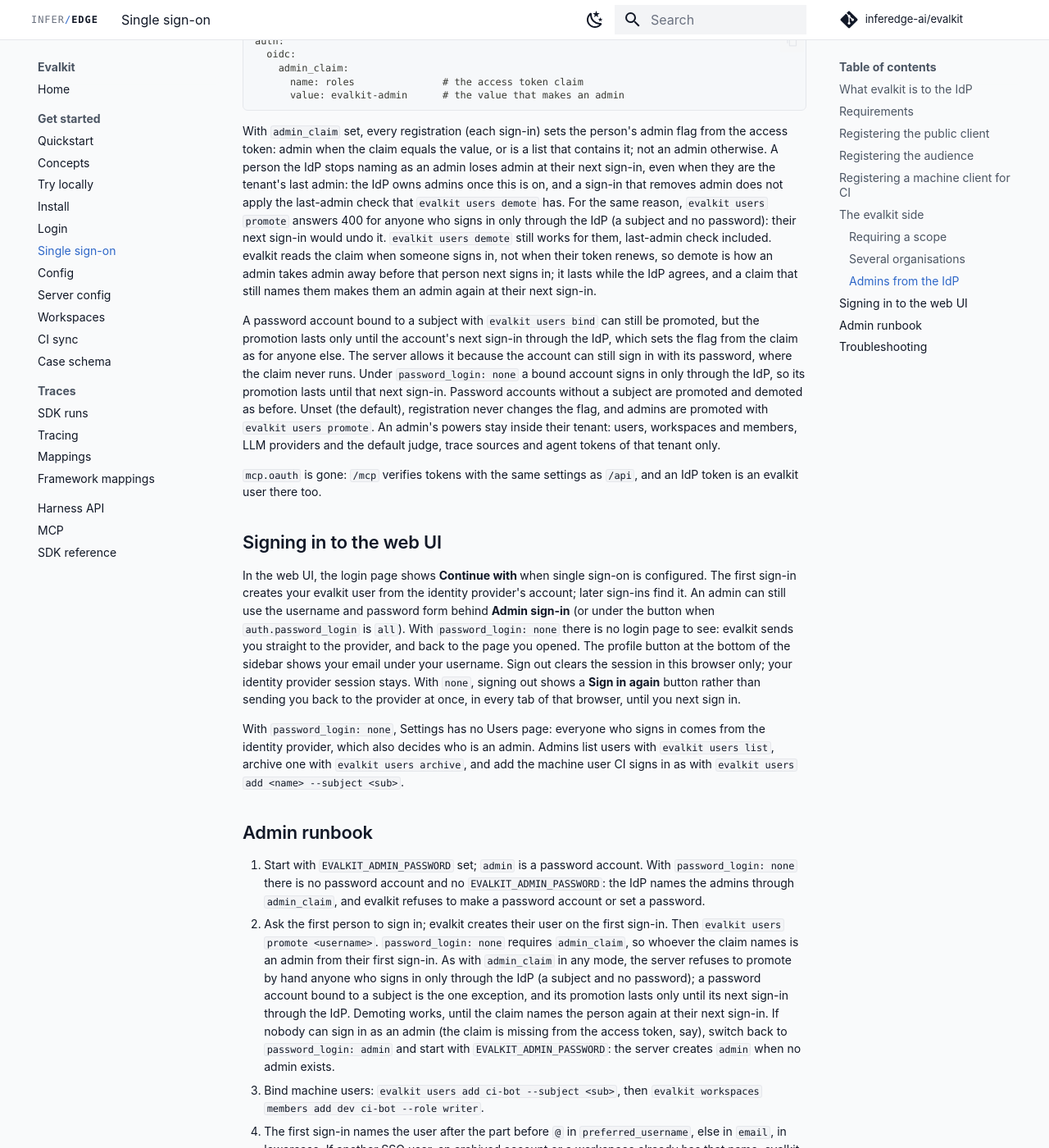
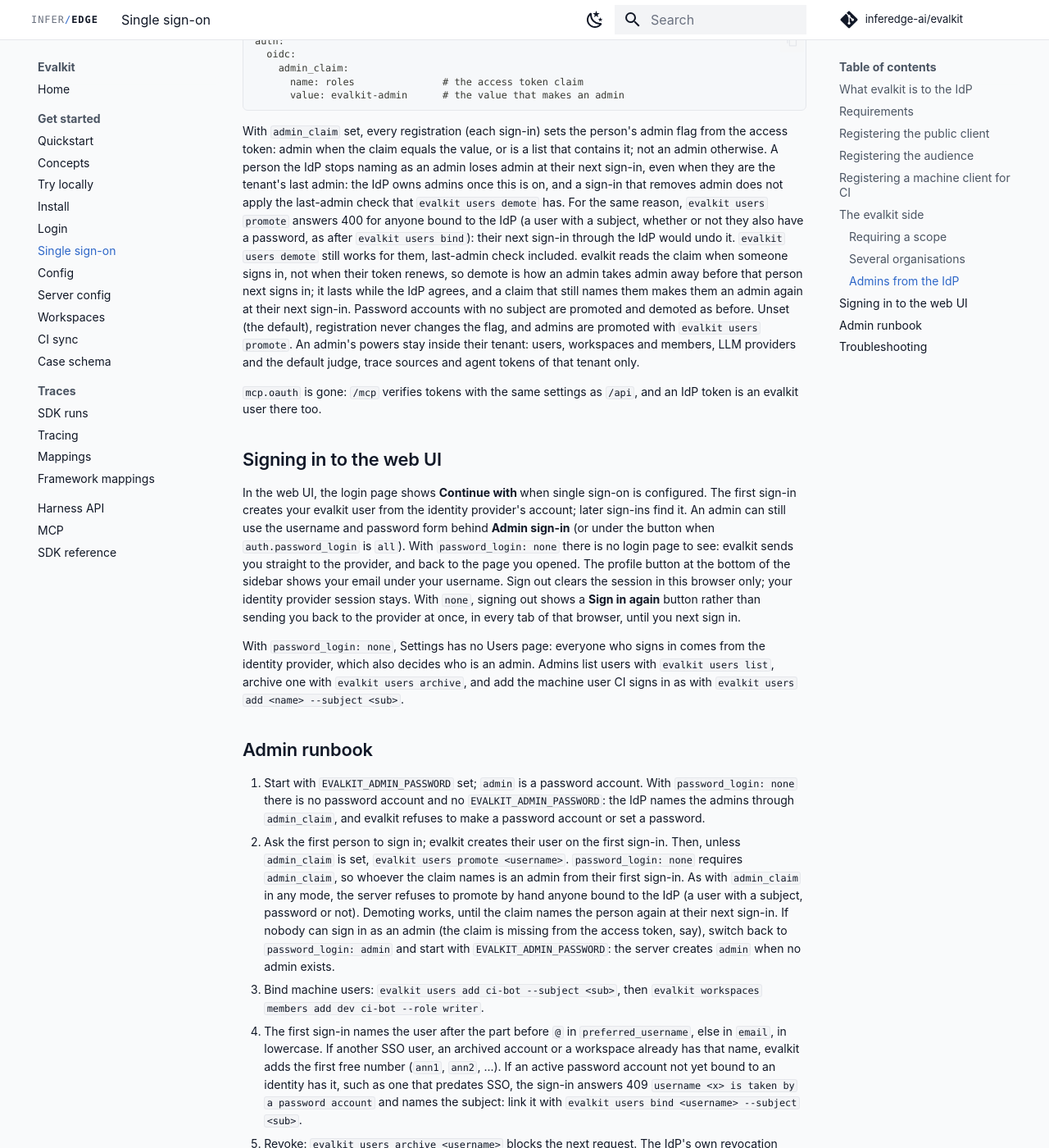
Before and after one commit to inferedge-ai/evalkit, an MkDocs documentation site: the page built from docs/user/sso.md, in a window 1280 px wide and 1400 px high, scrolled down 4464 px. Shown: the whole window at 82% size. Built offline with MkDocs 1.6.1 and Material for MkDocs 9.7.7, drawn with Linux system fonts in a browser that asks for light colours; comment, search, counter and statistics services are not loaded; the version menu is left out.

Commit message:
Refuse promote for every user bound to the IdP and show placeholder rows while sign-in options load
Co-Authored-By: Claude Opus 5.5 <noreply@anthropic.com>

```diff
--- a/docs/user/sso.md
+++ b/docs/user/sso.md
@@ -169,25 +169,19 @@ is a list that contains it; not an admin otherwise. A person the IdP stops
 naming as an admin loses admin at their next sign-in, even when they are the
 tenant's last admin: the IdP owns admins once this is on, and a sign-in that
 removes admin does not apply the last-admin check that `evalkit users demote`
-has. For the same reason, `evalkit users promote` answers 400 for anyone who
-signs in only through the IdP (a subject and no password): their next sign-in
+has. For the same reason, `evalkit users promote` answers 400 for anyone
+bound to the IdP (a user with a subject, whether or not they also have a
+password, as after `evalkit users bind`): their next sign-in through the IdP
 would undo it. `evalkit users demote` still works for them, last-admin check
 included. evalkit reads the claim when someone signs in, not when their token
 renews, so demote is how an admin takes admin away before that person next
 signs in; it lasts while the IdP agrees, and a claim that still names them
-makes them an admin again at their next sign-in.
-
-A password account bound to a subject with `evalkit users bind` can still be
-promoted, but the promotion lasts only until the account's next sign-in
-through the IdP, which sets the flag from the claim as for anyone else. The
-server allows it because the account can still sign in with its password,
-where the claim never runs. Under `password_login: none` a bound account
-signs in only through the IdP, so its promotion lasts until that next
-sign-in. Password accounts without a subject are promoted and demoted as
-before. Unset (the default), registration never changes the flag, and admins
-are promoted with `evalkit users promote`. An admin's powers stay inside
-their tenant: users, workspaces and members, LLM providers and the default
-judge, trace sources and agent tokens of that tenant only.
+makes them an admin again at their next sign-in. Password accounts with no
+subject are promoted and demoted as before. Unset (the default),
+registration never changes the flag, and admins are promoted with `evalkit
+users promote`. An admin's powers stay inside their tenant: users,
+workspaces and members, LLM providers and the default judge, trace sources
+and agent tokens of that tenant only.
 
 `mcp.oauth` is gone: `/mcp` verifies tokens with the same settings as `/api`,
 and an IdP token is an evalkit user there too.
@@ -219,17 +213,15 @@ archive`, and add the machine user CI signs in as with `evalkit users add
    `EVALKIT_ADMIN_PASSWORD`: the IdP names the admins through `admin_claim`,
    and evalkit refuses to make a password account or set a password.
 2. Ask the first person to sign in; evalkit creates their user on the first
-   sign-in. Then `evalkit users promote <username>`.
-   `password_login: none` requires `admin_claim`, so whoever the claim names
-   is an admin from their first sign-in. As with `admin_claim` in any mode,
-   the server refuses to promote by hand anyone who signs in only through the
-   IdP (a subject and no password); a password account bound to a subject is
-   the one exception, and its promotion lasts only until its next sign-in
-   through the IdP. Demoting works, until the claim names the person again at
-   their next sign-in. If nobody can sign in as an admin (the claim is missing
-   from the access token, say), switch back to `password_login: admin` and
-   start with `EVALKIT_ADMIN_PASSWORD`: the server creates `admin` when no
-   admin exists.
+   sign-in. Then, unless `admin_claim` is set, `evalkit users promote
+   <username>`. `password_login: none` requires `admin_claim`, so whoever the
+   claim names is an admin from their first sign-in. As with `admin_claim` in
+   any mode, the server refuses to promote by hand anyone bound to the IdP (a
+   user with a subject, password or not). Demoting works, until the claim
+   names the person again at their next sign-in. If nobody can sign in as an
+   admin (the claim is missing from the access token, say), switch back to
+   `password_login: admin` and start with `EVALKIT_ADMIN_PASSWORD`: the server
+   creates `admin` when no admin exists.
 3. Bind machine users: `evalkit users add ci-bot --subject <sub>`, then
    `evalkit workspaces members add dev ci-bot --role writer`.
 4. The first sign-in names the user after the part before `@` in
```
Also changed, not shown: CHANGELOG.md (+8 -11 lines), ui/src/pages/UsersAdmin.test.tsx (+15 -1 lines), ui/src/pages/UsersAdmin.tsx (+21 -12 lines), 4 other files.
